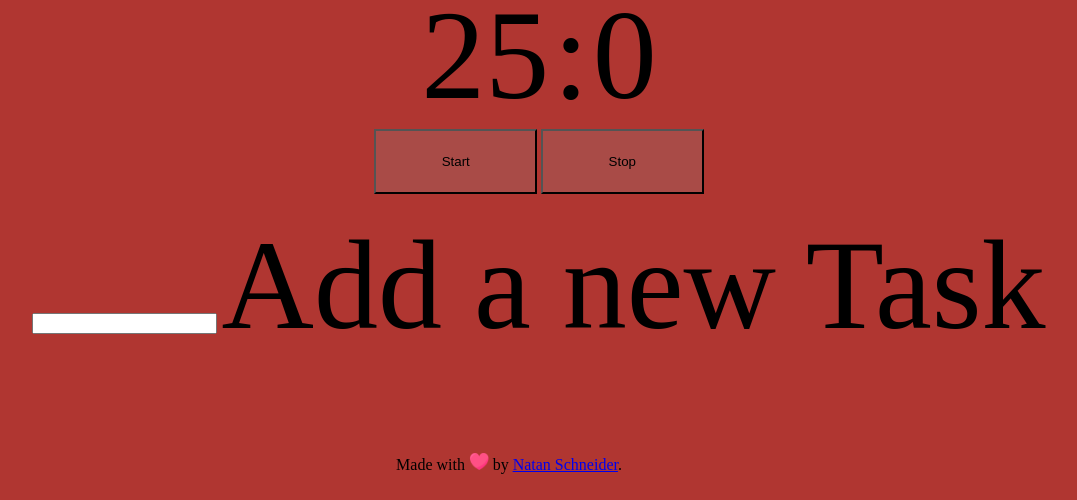
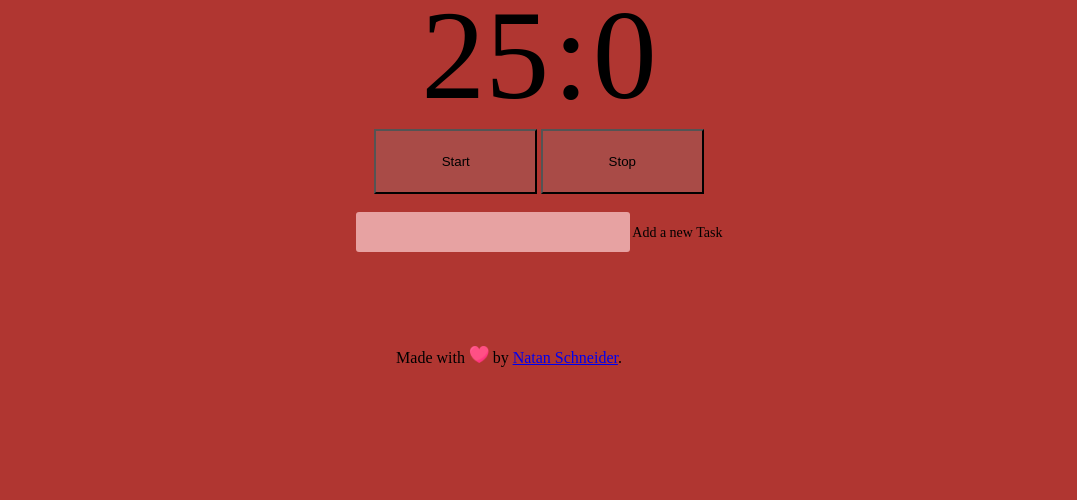
Before and after one commit to natanschneider/pomodorish, a plain HTML site: page index.html in a window 1280 px wide. Shown: the part 300-800 px from the top of the page, without its empty margins (131-1208 px from the left). Drawn offline with Linux system fonts and the light colour scheme.

Commit message:
input field style

```diff
--- a/style.css
+++ b/style.css
@@ -16,7 +16,7 @@ section{
     box-sizing:border-box;
 }
 
-span{
+span:not(#placeholder){
     font-size: 8rem;
 }
 
@@ -39,3 +39,41 @@ div.credit{
 #heart{
     height: 17px;
 }
+
+.custom-field {
+    font-size: 14px;
+    position: relative;
+    border-top: 20px solid transparent;
+}
+
+.custom-field input:focus + .placeholder {
+    top: -10px;
+    font-size: 10px;
+    color: #222;
+    transition:
+            top 0.3s ease,
+            color 0.3s ease,
+            font-size 0.3s ease;
+}
+
+.custom-field input{
+    border: none;
+    -webkit-appearance: none;
+    -moz-appearance: none;
+    appearance: none;
+    background: #e7a2a2;
+    padding: 12px;
+    border-radius: 3px;
+    width: 250px;
+    font-size: 14px;
+}
+
+.custom-field input:focus + .placeholder {
+    top: -10px;
+    font-size: 10px;
+    color: #222;
+}
+
+#addTask{
+    height: 30px;
+}
```
